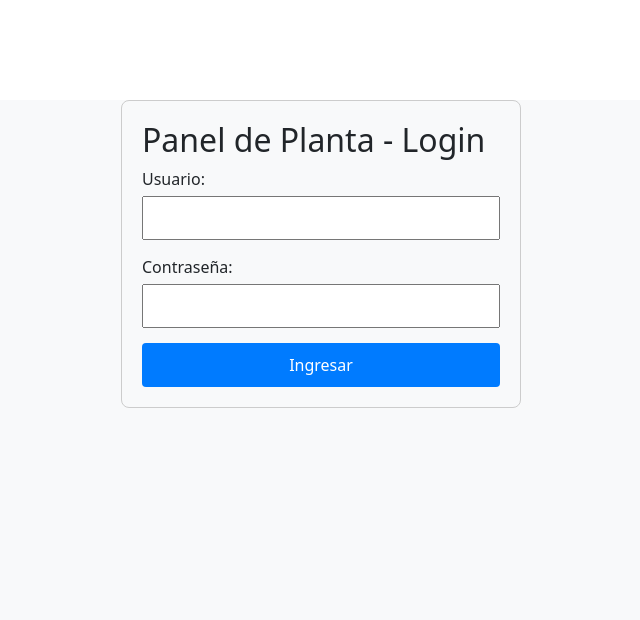
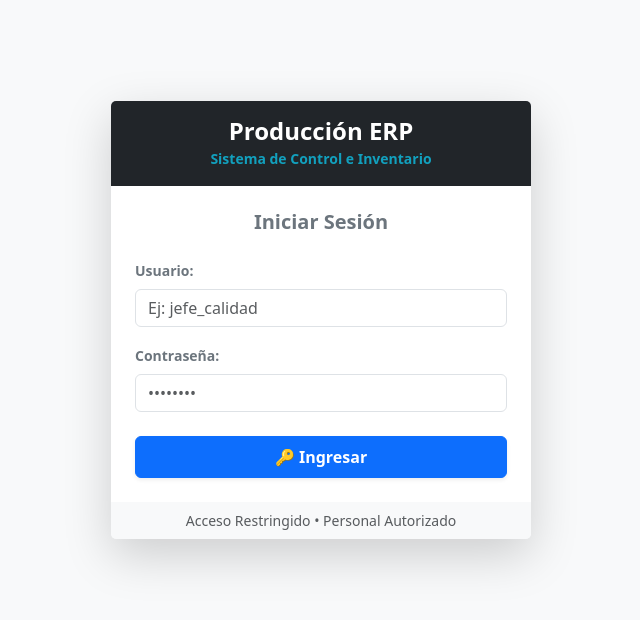
Before and after one commit to jesgarjimher/frontend-produccion, a React (Create React App) app: page / in a window 1280 px wide. Shown: the top 620 px of the page, without its empty margins (319-959 px from the left). Built offline with nearby package versions, Linux system fonts and the light colour scheme.

Commit message:
ft: created vercel.json

```diff
--- a/src/components/Login.js
+++ b/src/components/Login.js
@@ -16,14 +16,9 @@ const Login = ({ onLoginSuccess }) => {
         setLoading(true);
 
         try {
-            // Llamamos al microservicio auth-service usando tu objeto api.js
             const response = await endpoints.login(username, password);
-
-            // Asumiendo que tu auth-service devuelve un objeto con { token, username, rol }
-            // Si solo devuelve el string del token, la lógica cambia levemente.
             const { token, rol } = response.data;
 
-            // Guardamos en el contexto global
             loginUser(token, username, rol);
 
             if (onLoginSuccess) onLoginSuccess();
@@ -37,36 +32,81 @@ const Login = ({ onLoginSuccess }) => {
     };
 
     return (
-        <div style={{ maxWidth: '400px', margin: '100px auto', padding: '20px', border: '1px solid #ccc', borderRadius: '8px' }}>
-            <h2>Panel de Planta - Login</h2>
+        <div className="container d-flex justify-content-center align-items-center" style={{ minHeight: '80vh' }}>
+            <div className="card shadow-lg border-0 w-100" style={{ maxWidth: '420px' }}>
+
+                {/* CABECERA ESTILO NAVBAR OSCURO */}
+                <div className="card-header bg-dark text-white text-center py-3 border-0">
+                    <h2 className="h4 mb-0 fw-bold d-flex align-items-center justify-content-center gap-2">
+                        Producción ERP
+                    </h2>
+                    <small className="text-info opacity-75 fw-semibold">Sistema de Control e Inventario</small>
+                </div>
+
+                {/* CUERPO DEL FORMULARIO */}
+                <div className="card-body p-4">
+                    <h3 className="h5 text-center text-secondary mb-4 fw-bold">Iniciar Sesión</h3>
+
+                    {error && (
+                        <div className="alert alert-danger alert-dismissible fade show fw-bold small mb-3" role="alert">
+                            {error}
+                        </div>
+                    )}
+
                     <form onSubmit={handleSubmit}>
-                <div style={{ marginBottom: '15px' }}>
-                    <label style={{ display: 'block', marginBottom: '5px' }}>Usuario:</label>
+                        {/* CAMPO USUARIO */}
+                        <div className="mb-3">
+                            <label className="form-label fw-bold small text-secondary">
+                                Usuario:
+                            </label>
                             <input
                                 type="text"
+                                className="form-control"
                                 value={username}
                                 onChange={(e) => setUsername(e.target.value)}
                                 required
-                        style={{ width: '100%', padding: '8px', boxSizing: 'border-box' }}
+                                placeholder="Ej: jefe_calidad"
                             />
                         </div>
-                <div style={{ marginBottom: '15px' }}>
-                    <label style={{ display: 'block', marginBottom: '5px' }}>Contraseña:</label>
+
+                        {/* CAMPO CONTRASEÑA */}
+                        <div className="mb-4">
+                            <label className="form-label fw-bold small text-secondary">
+                                Contraseña:
+                            </label>
                             <input
                                 type="password"
+                                className="form-control"
                                 value={password}
                                 onChange={(e) => setPassword(e.target.value)}
                                 required
-                        style={{ width: '100%', padding: '8px', boxSizing: 'border-box' }}
+                                placeholder="••••••••"
                             />
                         </div>
 
-                {error && <p style={{ color: 'red', fontWeight: 'bold' }}>{error}</p>}
-
-                <button type="submit" disabled={loading} style={{ width: '100%', padding: '10px', backgroundColor: '#007bff', color: 'white', border: 'none', borderRadius: '4px', cursor: 'pointer' }}>
-                    {loading ? 'Autenticando en planta...' : 'Ingresar'}
+                        {/* BOTÓN DE ACCESO */}
+                        <button
+                            type="submit"
+                            disabled={loading}
+                            className="btn btn-primary w-100 fw-bold py-2 shadow-sm d-flex align-items-center justify-content-center gap-2"
+                        >
+                            {loading ? (
+                                <>
+                                    <span className="spinner-border spinner-border-sm" role="status" aria-hidden="true"></span>
+                                    Autenticando en planta...
+                                </>
+                            ) : (
+                                '🔑 Ingresar'
+                            )}
                         </button>
                     </form>
+                </div>
+
+                {/* PIE DE TARJETA CON IDENTIDAD DE MARCA */}
+                <div className="card-footer bg-light text-center text-muted py-2 small border-0">
+                    Acceso Restringido • Personal Autorizado
+                </div>
+            </div>
         </div>
     );
 };
```
Also changed, not shown: vercel.json (added). Lines whose indentation alone changed are shown as unchanged.
